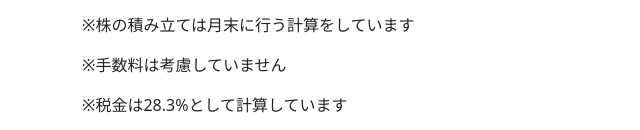
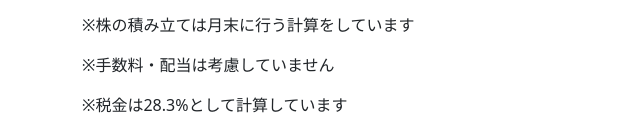
Before and after one commit to gowalk772/stock_Reserve, a plain HTML site: page index.html in a window 1280 px wide. Shown: the part 898-1028 px from the top of the page, 0-640 px from the left. Drawn offline with nearby package versions, Linux system fonts and the light colour scheme.

Commit message:
Add files via upload

```diff
--- a/index.html
+++ b/index.html
@@ -19,18 +19,12 @@
   <link href="https://cdn.jsdelivr.net/npm/bootstrap@5.0.0-beta1/dist/css/bootstrap.min.css" rel="stylesheet" integrity="sha384-giJF6kkoqNQ00vy+HMDP7azOuL0xtbfIcaT9wjKHr8RbDVddVHyTfAAsrekwKmP1" crossorigin="anonymous">
 
   <meta name="theme-color" content="#fafafa">
-
-
-
-
 </head>
 
 <body>
   <br>
   <div class="container">
     <div class="center-block">
-
-
       <h1>米国株積立計算</h1>
       <br>
       <p>米国株を毎月決まった金額で積み立てたらいくらになるかを計算します。</p>
@@ -63,10 +57,8 @@
         <div class="input-group-append">
           <span class="input-group-text" id="basic-addon2">万円</span>
         </div>
-
-        <br>
-        <a id="cal" class="btn btn-primary" role="button">計算</a>
-
+      <br>
+      <a id="cal" class="btn btn-primary" role="button">計算</a>
       <br>
       <br>
       <h5>投資金額</h5>
@@ -84,7 +76,7 @@
       <br>
       <p>※ドル/円は100円で計算しています</p>
       <p>※株の積み立ては月末に行う計算をしています</p>
-      <p>※手数料は考慮していません</p>
+      <p>※手数料・配当は考慮していません</p>
       <p>※税金は28.3%として計算しています</p>
     </div>
   </div>
```
